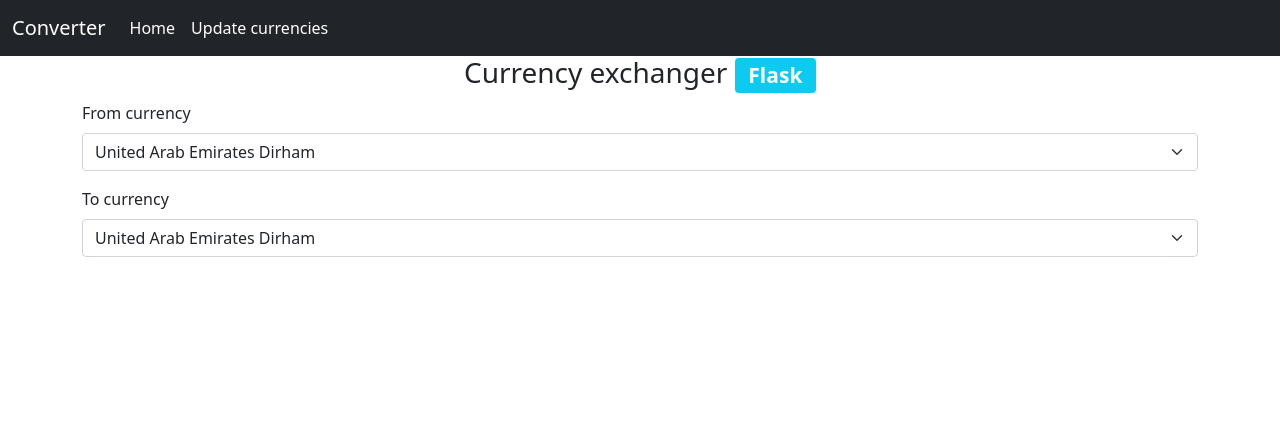
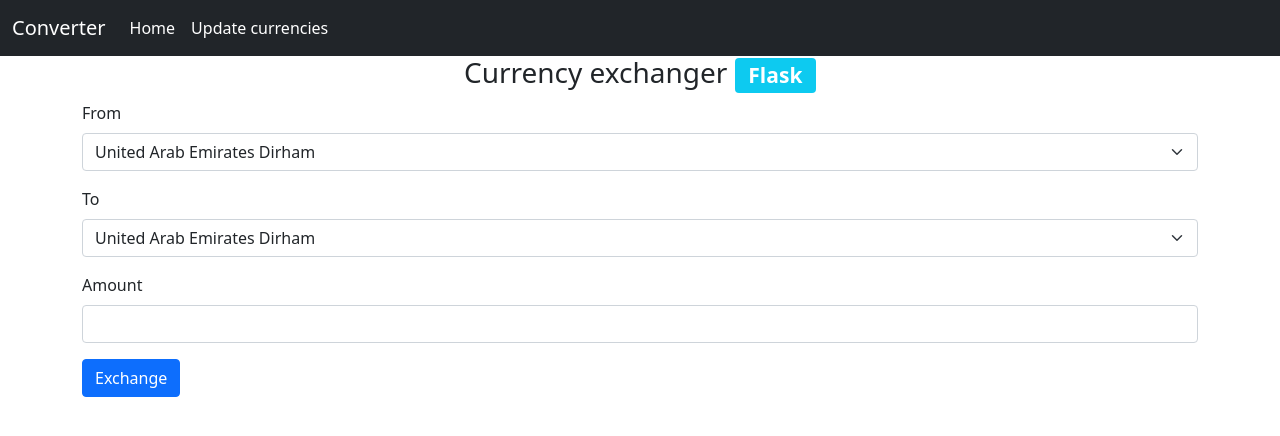
Before and after one commit to 100ballovby/flask_currency_exchanger, a Flask app: page / in a window 1280 px wide. Shown: the top 436 px of the page. Run offline with Flask 2, Linux system fonts and the light colour scheme; data comes from the database, SQL or seed files in the repository.

Commit message:
Reformatting form🤥

```diff
--- /dev/null
+++ b/forms.py
@@ -0,0 +1,11 @@
+from flask_wtf import FlaskForm
+from wtforms import IntegerField, SelectField, SubmitField
+from models import *
+from app import db
+
+
+class ExchangeForm(FlaskForm):
+    from_currency = SelectField('From')
+    to_currency = SelectField('To')
+    amount = IntegerField('Amount')
+    submit = SubmitField('Exchange')
--- a/routes.py
+++ b/routes.py
@@ -1,10 +1,14 @@
 from app import app
 from models import *
+from forms import ExchangeForm
 from flask import render_template, redirect, url_for
 
 
-@app.route('/')
+@app.route('/', methods=['GET', 'POST'])
 def main_page():
-    cur_list = Currencies.query.order_by(Currencies.code).all()
-    # выгружаю все валюты из базы данных и передаю их в шаблон
-    return render_template('index.html', title='Main page', curr=cur_list)
+    form = ExchangeForm()
+    form.from_currency.choices = [(cur.code, cur.name) for cur in Currencies.query.all()]
+    form.to_currency.choices = [(cur.code, cur.name) for cur in Currencies.query.all()]
+
+    # выгружаю все валюты из базы данных и передаю их в форму
+    return render_template('index.html', title='Main page', form=form)
--- a/templates/index.html
+++ b/templates/index.html
@@ -5,20 +5,19 @@
     <h3 class="text-center">Currency exchanger <span class="badge bg-info">Flask</span></h3>
     <form action="" method="post">
         <div class="mb-3">
-            <label for="from_c" class="form-label">From currency</label>
-            <select name="from" id="from_c" class="form-select">
-                {% for currency in curr %}
-                    <option value="{{ currency.code }}">{{ currency.name }}</option>
-                {% endfor %}
-            </select>
+            {{ form.from_currency.label(class='form-label') }}
+            {{ form.from_currency(class='form-select') }}
         </div>
         <div class="mb-3">
-            <label for="to_c" class="form-label">To currency</label>
-            <select name="to" id="to_c" class="form-select">
-                {% for currency in curr %}
-                    <option value="{{ currency.code }}">{{ currency.name }}</option>
-                {% endfor %}
-            </select>
+            {{ form.to_currency.label(class='form-label') }}
+            {{ form.to_currency(class='form-select') }}
+        </div>
+        <div class="mb-3">
+            {{ form.amount.label(class='form-label') }}
+            {{ form.amount(class='form-control') }}
+        </div>
+        <div class="mb-3">
+            {{ form.submit(class='btn btn-primary') }}
         </div>
     </form>
 
```
